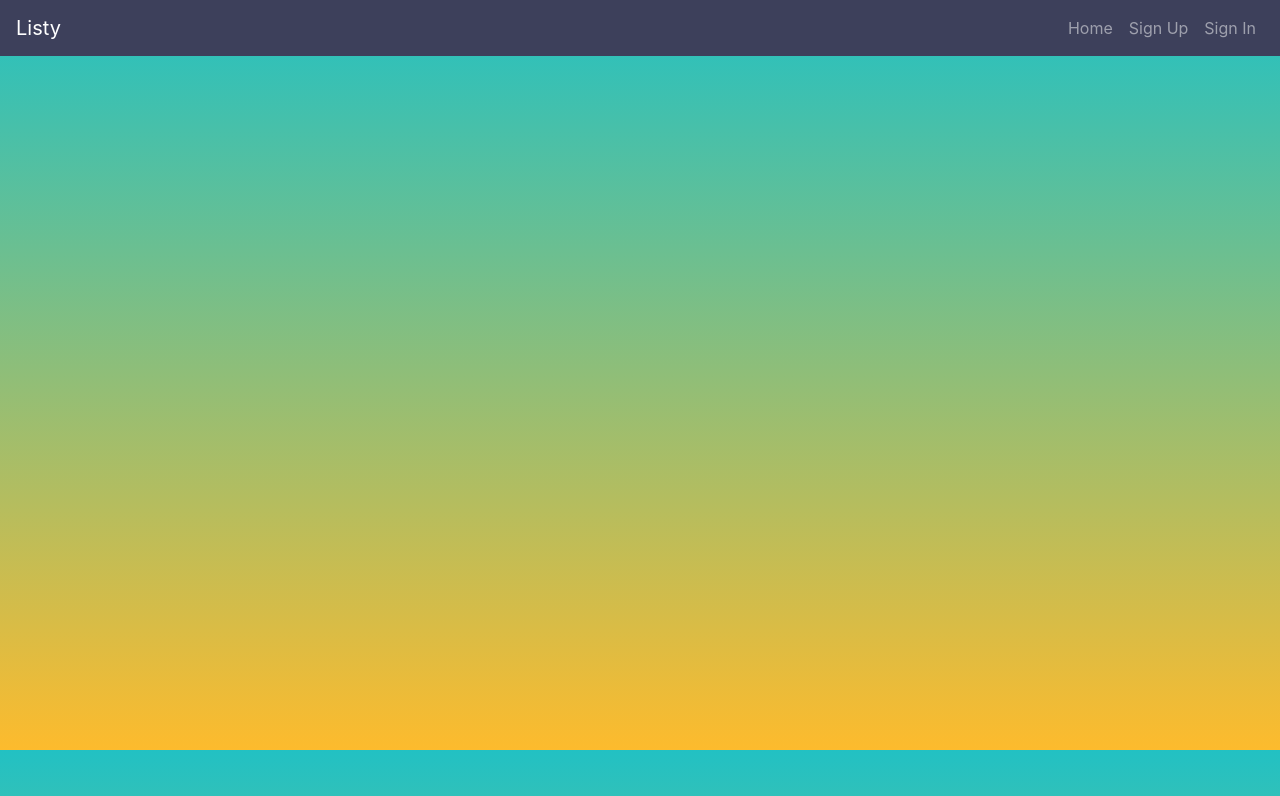
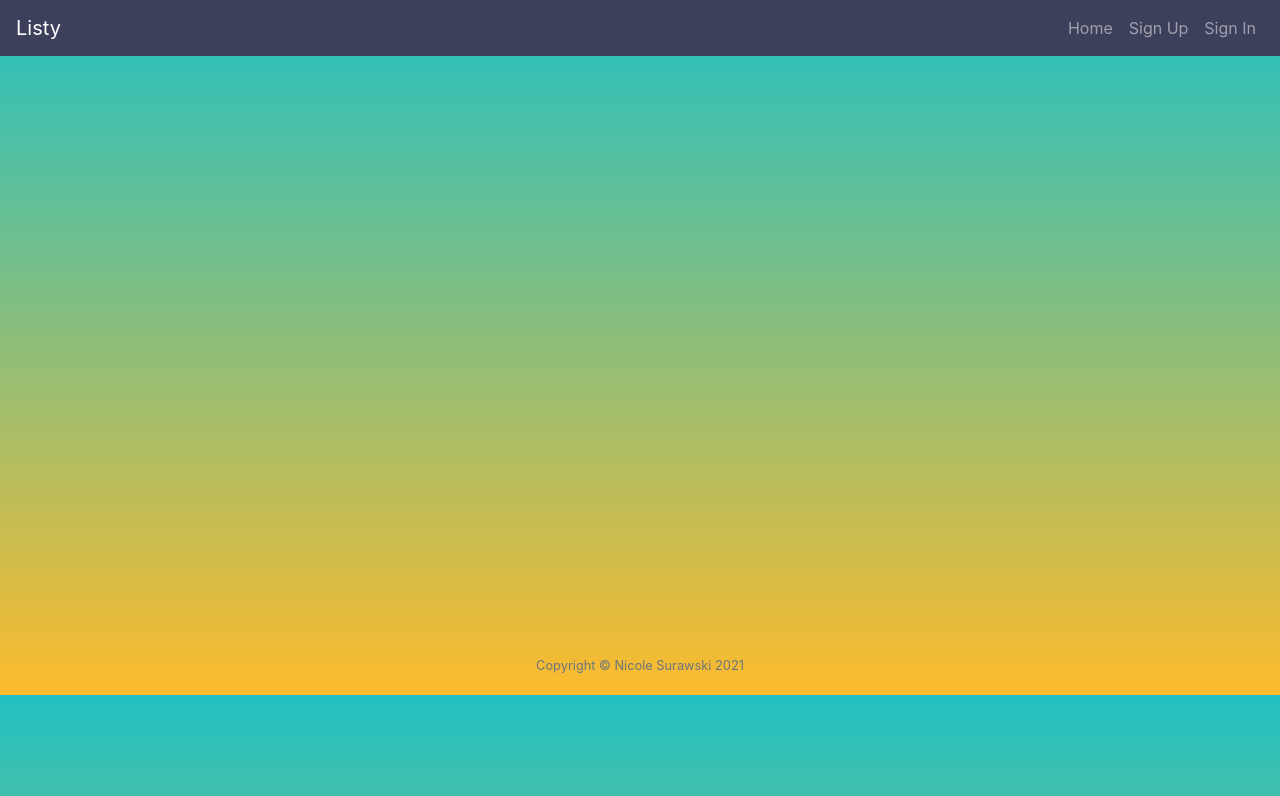
Before and after one commit to NSurawski/list-app-client, a React app: page /#/ in a window 1280 px wide. Shown: the top 796 px of the page. Built offline with nearby package versions, Linux system fonts and the light colour scheme.

Commit message:
Fix footer, card width and background CSS

```diff
--- a/public/index.html
+++ b/public/index.html
@@ -17,5 +17,8 @@ unless you know exactly what you're doing! -->
       You need to enable JavaScript to run this app.
     </noscript>
     <div id="root"></div>
+    <div class="footer">
+    <p id="footer" class="text-muted small mb-0">Copyright &copy; Nicole Surawski 2021</p>
+    </div>
   </body>
 </html>
--- a/src/components/list/ShowUserList/ShowUserList.js
+++ b/src/components/list/ShowUserList/ShowUserList.js
@@ -90,7 +90,7 @@ class ShowUserList extends Component {
     // }
 
     const listJsx = lists.map(list => (
-      <Card key={list._id} style={{ width: '100%', marginTop: '10px' }}>
+      <Card key={list._id} style={{ width: '100%', marginTop: '10px', display: 'flex' }}>
         <Card.Body>
           <InputGroup.Checkbox aria-label="Checkbox for following text input" />
           <Card.Text>{list.text}</Card.Text>
--- a/src/index.scss
+++ b/src/index.scss
@@ -7,15 +7,18 @@ $warning: #ffddd2;
 @import '~bootstrap/scss/bootstrap';
 
 body {
+  display: flex;
+  flex-direction: column;
+  text-align: center;
   background-image: linear-gradient(#22c1c3, #fdbb2d);
-  height: 750px;
+  height: 100%;
 }
 
 button {
   margin-right: 15px;
 }
 
-// .listModal {
-//   display: flex;
-//   flex-direction: row;
-// }
+.footer {
+  margin-top: 600px;
+  margin-bottom: 20px;
+}
```
